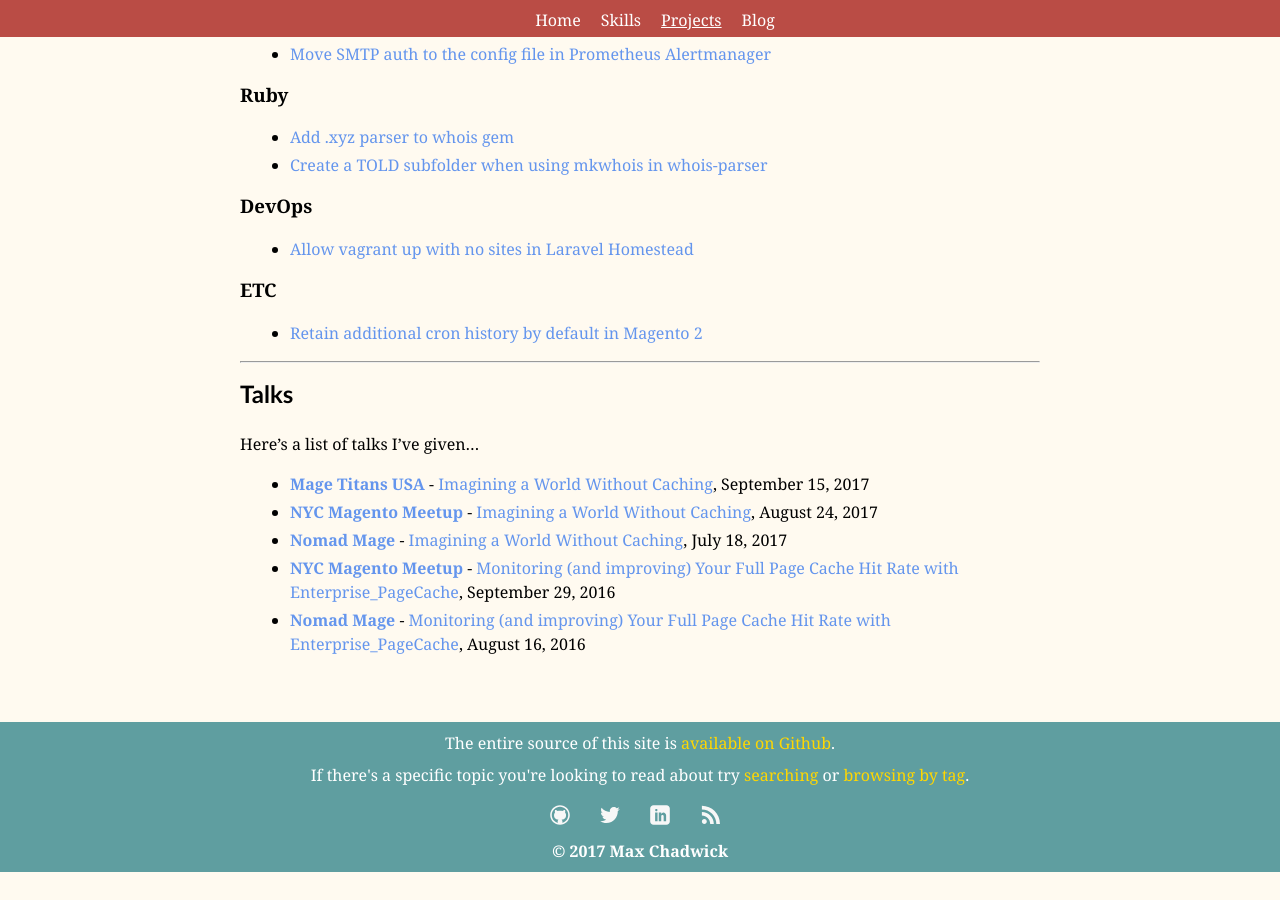
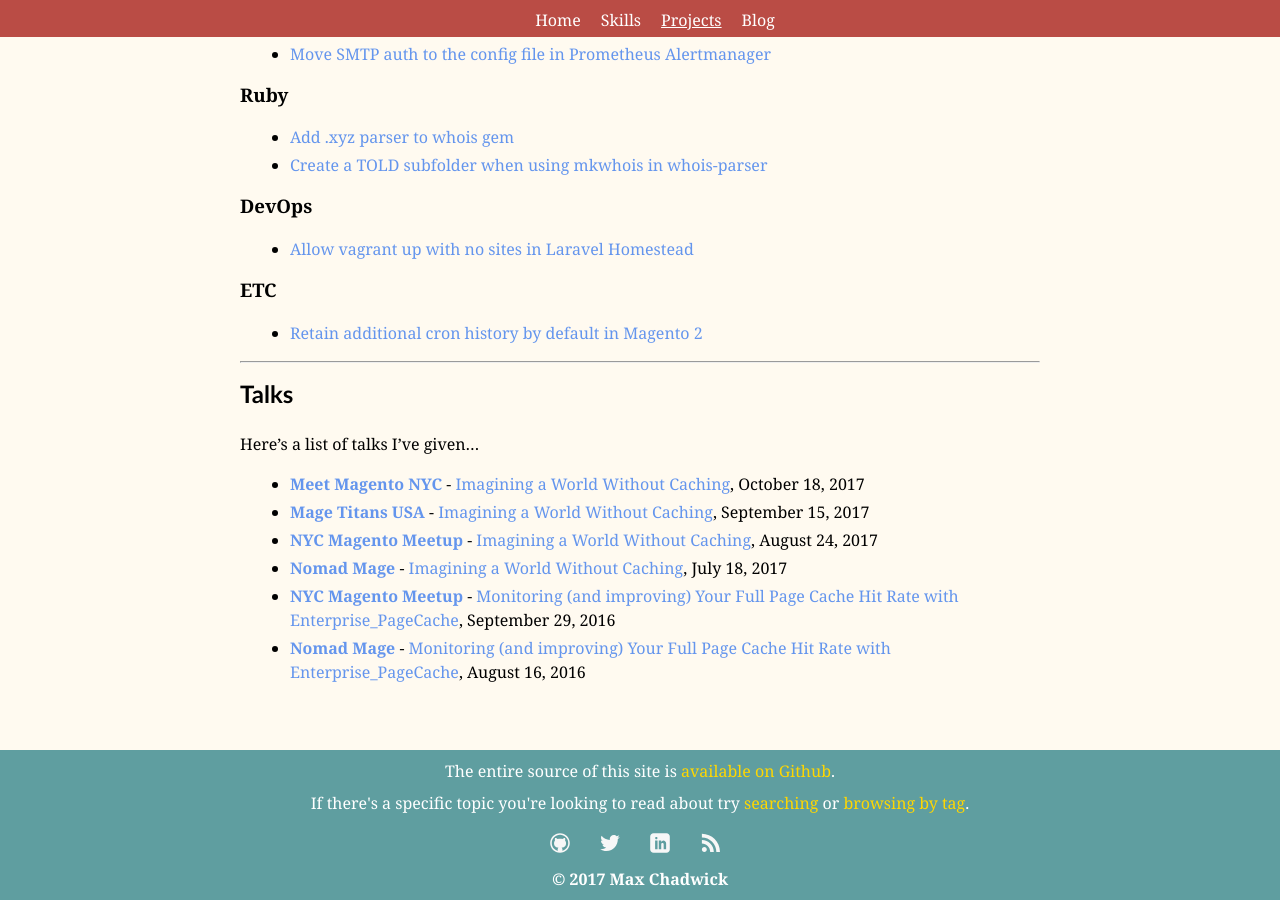
Before and after one commit to mpchadwick/mpchadwick.github.io, a Jekyll site: the page built from projects/index.md, in a window 1280 px wide and 900 px high, scrolled down 2315 px. Built offline with Jekyll 4.4.1, drawn with Linux system fonts in a browser that asks for light colours; before the commit the page ends 3187 px from its top, so only the background shows below that.

Commit message:
Add Meet Magento NYC

```diff
--- a/projects/index.md
+++ b/projects/index.md
@@ -105,6 +105,7 @@ I like to contribute back to the tools I use. Here are some of my open source co
 
 Here's a list of talks I've given...
 
+- [**Meet Magento NYC**](https://meetmagento.nyc/index.html) - [Imagining a World Without Caching](https://meetmagento.nyc/speakers.html), October 18, 2017
 - [**Mage Titans USA**](https://usa.magetitans.com/) - [Imagining a World Without Caching](https://usa.magetitans.com/speakers/max-chadwick/), September 15, 2017
 - [**NYC Magento Meetup**](https://www.meetup.com/NYC-Magento-Developers/) - [Imagining a World Without Caching](https://www.meetup.com/NYC-Magento-Developers/events/242254135/), August 24, 2017
 - [**Nomad Mage**](https://nomadmage.com/) - [Imagining a World Without Caching](https://nomadmage.com/product/imagining-world-without-caching/), July 18, 2017
```
